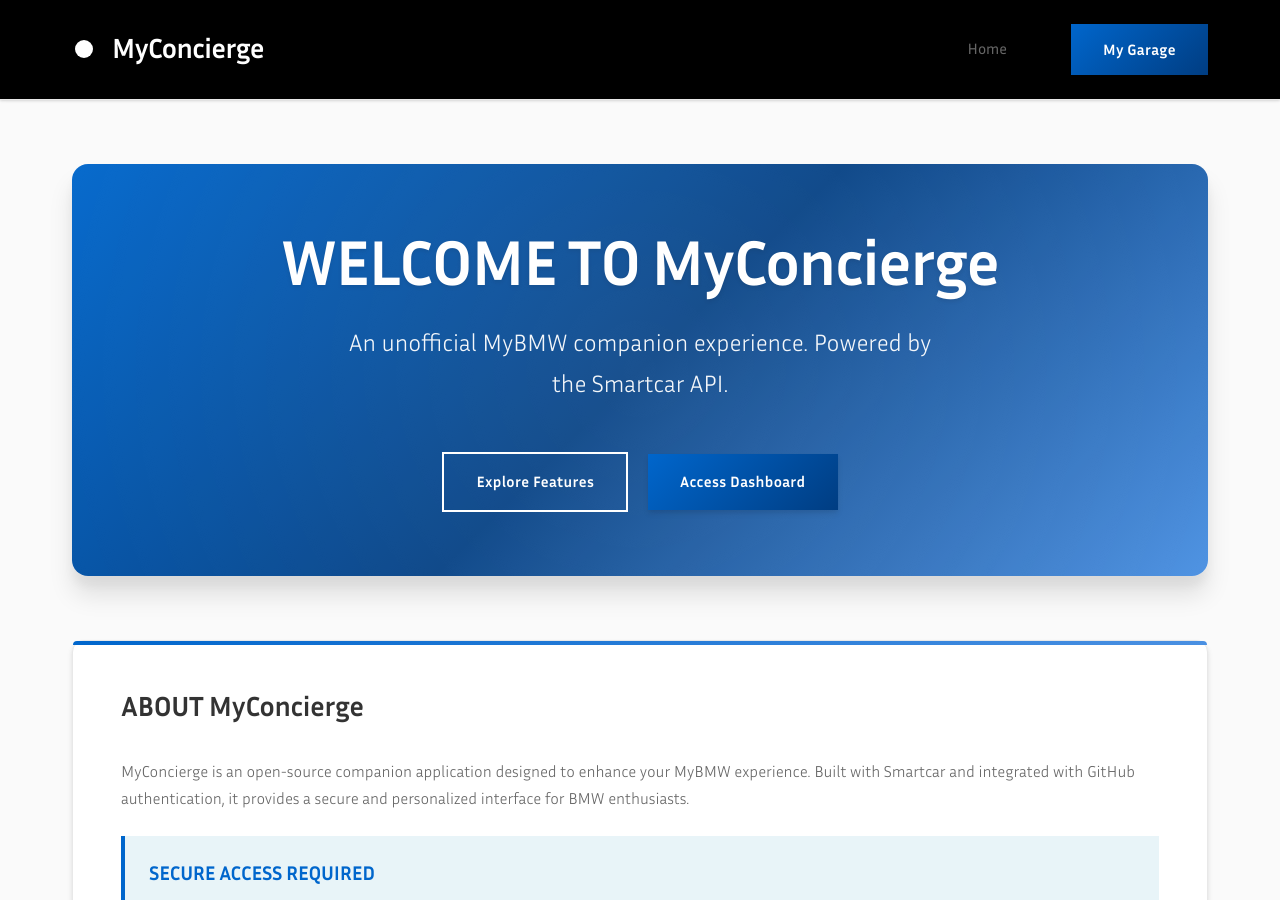
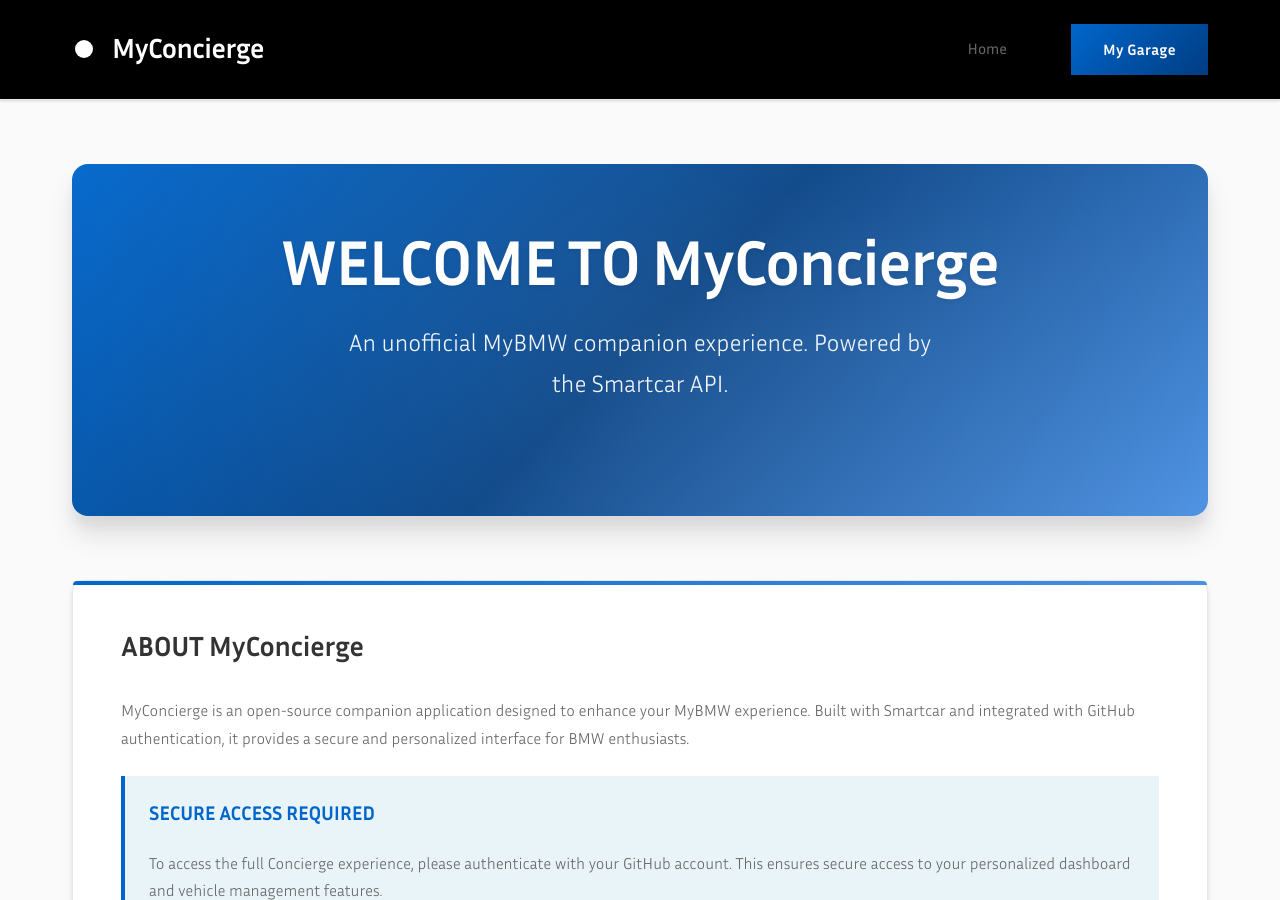
Before and after one commit to chatala1/BMW-Concierge, a Jekyll site: the page built from index.html, in a window 1280 px wide and 900 px high. Built offline with Jekyll 4.4.1, drawn with Linux system fonts in a browser that asks for light colours.

Commit message:
Update index.html

```diff
--- a/index.html
+++ b/index.html
@@ -7,10 +7,10 @@
 <div class="hero">
     <h1>WELCOME TO MyConcierge</h1>
     <p>An unofficial MyBMW companion experience. Powered by the Smartcar API.</p>
-    <div style="margin-top: 2rem;">
+    <!--<div style="margin-top: 2rem;">
         <a href="#features" class="btn btn-outline" style="margin-right: 1rem;">Explore Features</a>
         <a href="{{ '/protected.html' | relative_url }}" class="btn btn-primary">Access Dashboard</a>
-    </div>
+    </div>-->
 </div>
 
 <div class="card">
```
